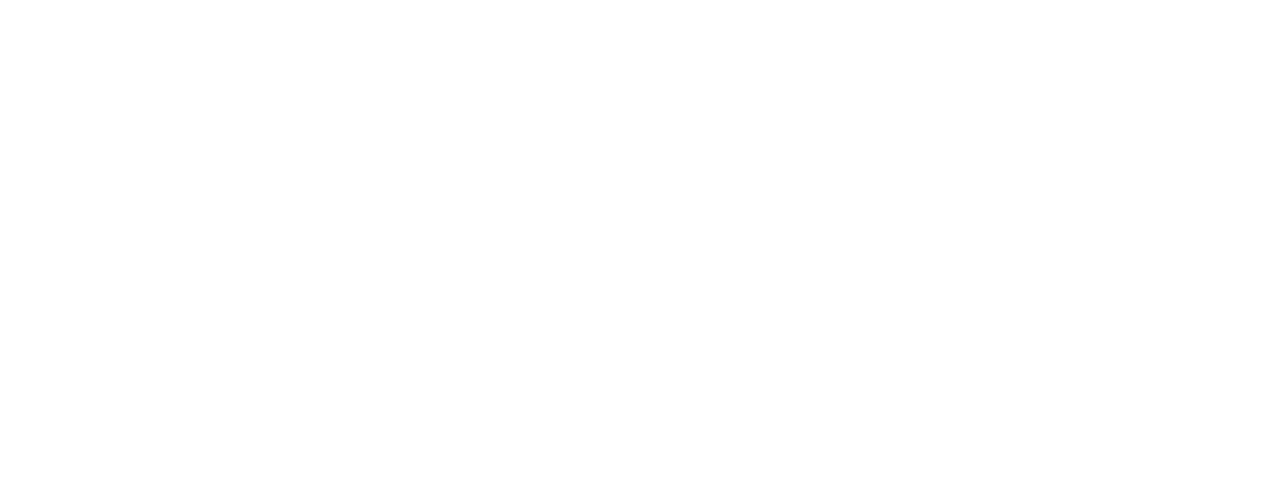
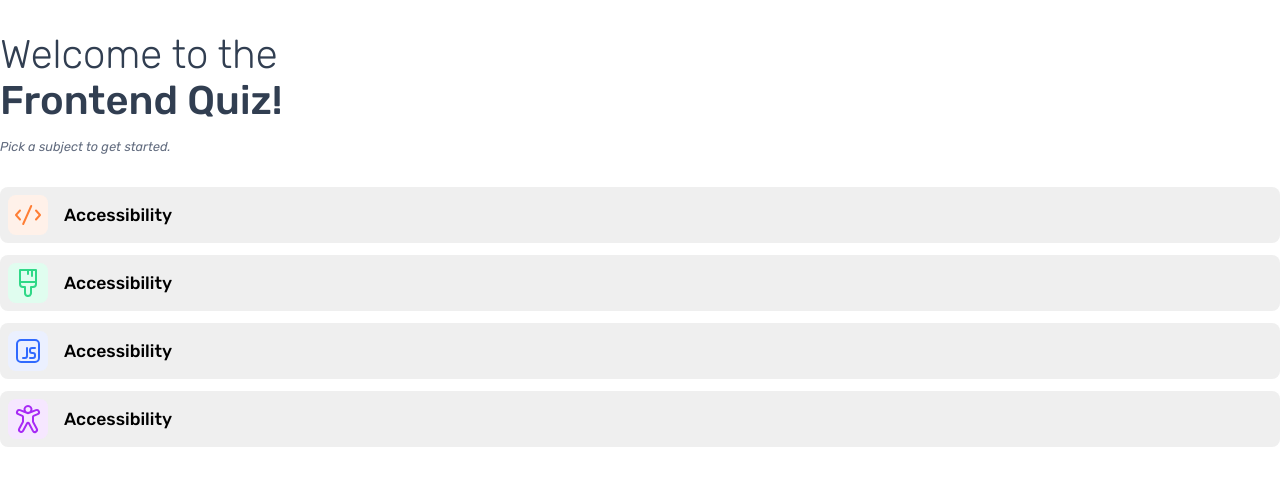
Before and after one commit to wideirp/frontend-quiz-app, a Vue app: page / in a window 1280 px wide. Shown: the top 486 px of the page. Built offline with nearby package versions, Linux system fonts and the light colour scheme.

Commit message:
add: home view component

```diff
--- /dev/null
+++ b/src/assets/sass/_variables.scss
@@ -0,0 +1,8 @@
+$fc-primary: #313e51;
+$fc-primary-light: #626c7f;
+
+$fs-200: 0.8rem;
+$fs-800: 2.5rem;
+
+$fw-light: 300;
+$fw-medium: 500;
--- a/src/assets/sass/global.scss
+++ b/src/assets/sass/global.scss
@@ -0,0 +1,17 @@
+@import url("https://fonts.googleapis.com/css2?family=Rubik:ital,wght@0,300..900;1,300..900&display=swap");
+
+html {
+  font-family: "Rubik", sans-serif;
+}
+
+body {
+  min-height: 100vmax;
+}
+
+#app {
+}
+
+svg {
+  width: 100%;
+  height: 100%;
+}
--- /dev/null
+++ b/src/components/icons/IconAccessibility.vue
@@ -0,0 +1,8 @@
+<template>
+  <svg xmlns="http://www.w3.org/2000/svg" fill="none" viewBox="0 0 40 40">
+    <path
+      fill="#A729F5"
+      d="M16.875 8.125a3.125 3.125 0 1 1 6.25 0 3.125 3.125 0 0 1-6.25 0ZM20 2.5a5.625 5.625 0 0 0-5.475 6.915l-4.03-1.625a4 4 0 0 0-5.19 2.18 3.95 3.95 0 0 0 2.175 5.175l5.02 2.027v5.96l-4.532 8.525a3.98 3.98 0 0 0 7.024 3.738L20 25.975l5.01 9.42a3.978 3.978 0 0 0 7.025-3.735L27.5 23.13v-5.957l5.02-2.028a3.95 3.95 0 0 0 2.175-5.175 4 4 0 0 0-5.19-2.183l-4.027 1.628A5.626 5.626 0 0 0 20 2.5ZM7.618 10.922a1.5 1.5 0 0 1 1.94-.817l8.57 3.463a5 5 0 0 0 3.744 0l8.57-3.463a1.5 1.5 0 0 1 1.94.817 1.45 1.45 0 0 1-.8 1.905l-5.02 2.025A2.5 2.5 0 0 0 25 17.175v5.957c0 .41.1.814.293 1.175l4.535 8.528a1.48 1.48 0 0 1-2.61 1.39l-5.01-9.425a2.5 2.5 0 0 0-4.415 0l-5.008 9.418a1.477 1.477 0 1 1-2.61-1.388l4.532-8.525A2.5 2.5 0 0 0 15 23.133v-5.96a2.5 2.5 0 0 0-1.563-2.318l-5.02-2.03a1.45 1.45 0 0 1-.8-1.902Z"
+    />
+  </svg>
+</template>
--- /dev/null
+++ b/src/components/icons/IconCss.vue
@@ -0,0 +1,14 @@
+<template>
+  <svg
+    xmlns="http://www.w3.org/2000/svg"
+    width="40"
+    height="40"
+    fill="none"
+    viewBox="0 0 40 40"
+  >
+    <path
+      fill="#2FD887"
+      d="M10 2.505a1.25 1.25 0 0 0-1.25 1.25V21.25a5 5 0 0 0 5 5H15v6.25a4.999 4.999 0 0 0 9.615 1.913c.25-.607.38-1.257.38-1.913v-6.25h1.255a5 5 0 0 0 5-5V3.755A1.25 1.25 0 0 0 30 2.505H10ZM28.75 17.5h-17.5V5.005h7.5V8.76a1.25 1.25 0 0 0 2.5 0V5.005h2.5v6.24a1.25 1.25 0 0 0 2.5 0v-6.24h2.5V17.5Zm-17.5 3.75V20h17.5v1.25a2.5 2.5 0 0 1-2.5 2.5h-2.505a1.25 1.25 0 0 0-1.25 1.25v7.5a2.497 2.497 0 1 1-4.995 0V25a1.25 1.25 0 0 0-1.25-1.25h-2.5a2.5 2.5 0 0 1-2.5-2.5Z"
+    />
+  </svg>
+</template>
--- /dev/null
+++ b/src/components/icons/IconHtml.vue
@@ -0,0 +1,14 @@
+<template>
+  <svg
+    xmlns="http://www.w3.org/2000/svg"
+    width="40"
+    height="40"
+    fill="none"
+    viewBox="0 0 40 40"
+  >
+    <path
+      fill="#FF7E35"
+      d="M24.508 7.607a1.25 1.25 0 0 1 .634 1.65l-10 22.5a1.25 1.25 0 1 1-2.284-1.015l10-22.5a1.251 1.251 0 0 1 1.65-.635ZM10.832 13.44a1.249 1.249 0 0 1 .1 1.765L6.674 20l4.263 4.795a1.25 1.25 0 1 1-1.87 1.66l-5-5.625a1.25 1.25 0 0 1 0-1.66l5-5.625a1.25 1.25 0 0 1 1.764-.105Zm18.337 0a1.25 1.25 0 0 1 1.765.105l5 5.625a1.25 1.25 0 0 1 0 1.66l-5 5.625a1.25 1.25 0 1 1-1.87-1.66L33.327 20l-4.262-4.795a1.25 1.25 0 0 1 .105-1.765Z"
+    />
+  </svg>
+</template>
--- /dev/null
+++ b/src/components/icons/IconJs.vue
@@ -0,0 +1,14 @@
+<template>
+  <svg
+    xmlns="http://www.w3.org/2000/svg"
+    width="40"
+    height="40"
+    fill="none"
+    viewBox="0 0 40 40"
+  >
+    <path
+      fill="#306AFF"
+      d="M21.25 18.75A3.75 3.75 0 0 1 25 15h3.75a1.25 1.25 0 0 1 0 2.5H25a1.25 1.25 0 0 0-1.25 1.25V20A1.25 1.25 0 0 0 25 21.25h1.25A3.75 3.75 0 0 1 30 25v1.25A3.75 3.75 0 0 1 26.25 30H22.5a1.25 1.25 0 0 1 0-2.5h3.75a1.25 1.25 0 0 0 1.25-1.25V25a1.25 1.25 0 0 0-1.25-1.25H25A3.75 3.75 0 0 1 21.25 20v-1.25ZM20 16.25a1.25 1.25 0 0 0-2.5 0v10a1.25 1.25 0 0 1-1.25 1.25h-2.5a1.25 1.25 0 0 0 0 2.5h2.5A3.75 3.75 0 0 0 20 26.25v-10Zm-15-5A6.25 6.25 0 0 1 11.25 5h17.5A6.25 6.25 0 0 1 35 11.25v17.5A6.25 6.25 0 0 1 28.75 35h-17.5A6.25 6.25 0 0 1 5 28.75v-17.5Zm6.25-3.75a3.75 3.75 0 0 0-3.75 3.75v17.5a3.75 3.75 0 0 0 3.75 3.75h17.5a3.75 3.75 0 0 0 3.75-3.75v-17.5a3.75 3.75 0 0 0-3.75-3.75h-17.5Z"
+    />
+  </svg>
+</template>
--- a/src/views/HomeView.vue
+++ b/src/views/HomeView.vue
@@ -1,5 +1,72 @@
-<script setup></script>
+<script setup>
+import { reactive } from "vue";
+import QuizButton from "@/components/QuizButton.vue";
+import IconHtml from "@/components/icons/IconHtml.vue";
+import IconCss from "@/components/icons/IconCss.vue";
+import IconJs from "@/components/icons/IconJs.vue";
+import IconAccessibility from "@/components/icons/IconAccessibility.vue";
+
+const bgColors = reactive({
+  html: "#FFF1E9",
+  css: "#E0FDEF",
+  js: "#EBF0FF",
+  accessibility: "#F6E7FF",
+});
+</script>
 
 <template>
-  <main></main>
+  <section class="hero">
+    <h1>Welcome to the <br /><span>Frontend Quiz!</span></h1>
+    <p>Pick a subject to get started.</p>
+  </section>
+  <section class="subjects">
+    <QuizButton :iconBgColor="bgColors.html">
+      <template #icon><IconHtml /></template>
+      <template #text>Accessibility</template>
+    </QuizButton>
+    <QuizButton :iconBgColor="bgColors.css">
+      <template #icon><IconCss /></template>
+      <template #text>Accessibility</template>
+    </QuizButton>
+    <QuizButton :iconBgColor="bgColors.js">
+      <template #icon><IconJs /></template>
+      <template #text>Accessibility</template>
+    </QuizButton>
+    <QuizButton :iconBgColor="bgColors.accessibility">
+      <template #icon><IconAccessibility /></template>
+      <template #text>Accessibility</template>
+    </QuizButton>
+  </section>
 </template>
+
+<style scoped lang="scss">
+@use "@/assets/sass/variables" as *;
+
+.hero {
+  margin: 2rem 0;
+  h1 {
+    color: $fc-primary;
+    font-size: $fs-800;
+    font-weight: $fw-light;
+    margin: 0;
+    margin-bottom: 1rem;
+    span {
+      font-weight: $fw-medium;
+      text-align: justify;
+    }
+  }
+
+  p {
+    color: $fc-primary-light;
+    font-size: $fs-200;
+    font-style: italic;
+    margin: 0;
+  }
+}
+
+.subjects {
+  display: flex;
+  flex-direction: column;
+  gap: 0.75rem;
+}
+</style>
```
